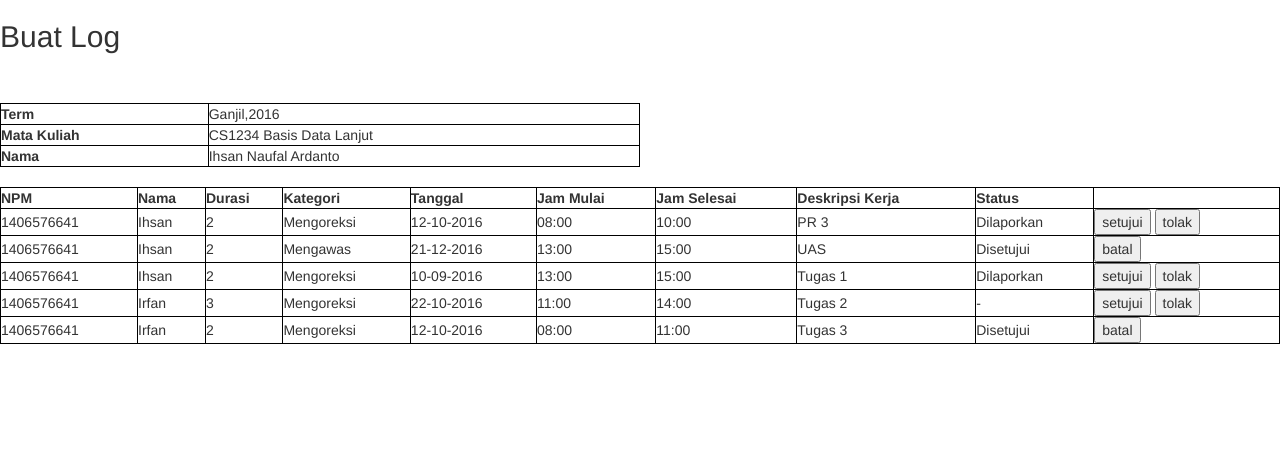
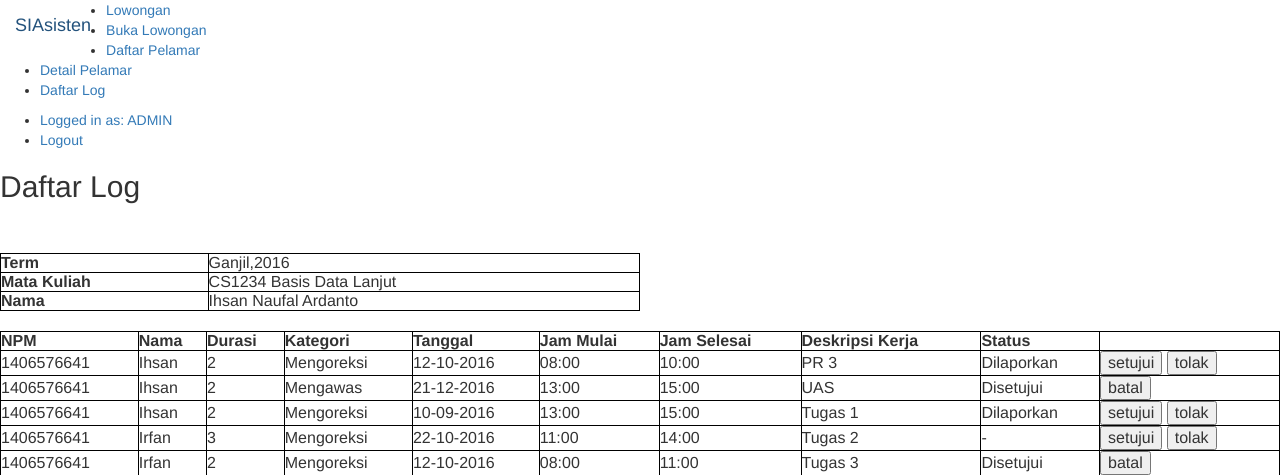
Before and after one commit to filzav/TKBasdat, a PHP site: page /dashboard/daftarLogUntukDosen.php in a window 1280 px wide. Shown: the top 475 px of the page. Run offline with PHP 8.4, Linux system fonts and the light colour scheme; the visitor is signed in with stand-in values (Sample User, id 1); some libraries are stand-ins or nearby versions.

Commit message:
update 20.22

```diff
--- a/Coding/dashboard/BuatLog.php
+++ b/Coding/dashboard/BuatLog.php
@@ -1,4 +1,8 @@
-
+<?php
+	session_start();
+	include "../navbar.php";
+	require "../database.php";
+?>
 <!DOCTYPE html>
 <html>
 	<head>
--- a/Coding/dashboard/DaftarAsistenPerMataKuliahUntukDosen.php
+++ b/Coding/dashboard/DaftarAsistenPerMataKuliahUntukDosen.php
@@ -1,3 +1,8 @@
+<?php
+	session_start();
+	include "../navbar.php";
+	require "../database.php";
+?>
 <html>
 	<title> Log Asistensi </title>
 	<head>
--- a/Coding/dashboard/DaftarLog.php
+++ b/Coding/dashboard/DaftarLog.php
@@ -1,3 +1,8 @@
+<?php
+	session_start();
+	include "../navbar.php";
+	require "../database.php";
+?>
 <html>
 	<title> Daftar Log </title>
 	<head>
--- a/Coding/dashboard/DaftarLogUntukDosen.php
+++ b/Coding/dashboard/DaftarLogUntukDosen.php
@@ -1,4 +1,8 @@
-
+<?php
+	session_start();
+	include "../navbar.php";
+	require "../database.php";
+?>
 <!DOCTYPE html>
 <html>
 	<head>
@@ -7,14 +11,14 @@
 				border: 1px solid black;
 			}
 		</style>
-		<title>Buat Log</title>
+		<title>Daftar Log</title>
 		<meta charset="utf-8">
 		<link rel="stylesheet" href="https://maxcdn.bootstrapcdn.com/bootstrap/3.3.7/css/bootstrap.min.css">
   		<script src="https://ajax.googleapis.com/ajax/libs/jquery/3.1.1/jquery.min.js"></script>
   		<script src="https://maxcdn.bootstrapcdn.com/bootstrap/3.3.7/js/bootstrap.min.js"></script>
 	</head>
 	<body>
-		<h2>Buat Log</h2> <br>
+		<h2>Daftar Log</h2> <br>
 		<br>
 		<table style="width: 50%">
 			<tr>
--- a/Coding/dashboard/LogAsisten.php
+++ b/Coding/dashboard/LogAsisten.php
@@ -1,3 +1,8 @@
+<?php
+	session_start();
+	include "../navbar.php";
+	require "../database.php";
+?>
 <html>
 	<title> Log Asistensi </title>
 	<head>
--- a/Coding/dashboard/LogAsistenUntukDosen.php
+++ b/Coding/dashboard/LogAsistenUntukDosen.php
@@ -1,3 +1,8 @@
+<?php
+	session_start();
+	include "../navbar.php";
+	require "../database.php";
+?>
 <html>
 	<title> Log Asistensi </title>
 	<head>
--- a/Coding/dashboard/daftarPelamar.php
+++ /dev/null
@@ -1,5 +0,0 @@
-<?php
-	session_start();
-	include "../navbar.php"
-?>
-LAMARAN
--- a/Coding/navbar.php
+++ b/Coding/navbar.php
@@ -9,6 +9,7 @@
 		$roleString = "MAHASISWA";
 		$roleFunctions = $roleFunctions . "<li><a href='lowongan.php'>Lowongan</a></li>";
 		$roleFunctions = $roleFunctions . "<li><a href='melihatLamaran.php'>Lamaran</a></li>";
+		$roleFunctions = $roleFunctions . "<li><a href='logAsisten.php'>Log Per Mata Kuliah</a></li>";
 		$roleFunctions = $roleFunctions . "<li><a href='daftarLog.php'>Log</a></li>";
 		$roleFunctions = $roleFunctions . "<li><a href='buatLog.php'>Buat Log</a></li>";
 		$roleIdentity = $roleIdentity . "<li><a href='profile.php'>$nama</a></li>";
@@ -19,7 +20,9 @@
 		$roleFunctions = $roleFunctions . "<li><a href='bukaLowongan.php'>Buka Lowongan</a></li>";
 		$roleFunctions = $roleFunctions . "<li><a href='melihatLamaran.php'>Daftar Pelamar</a></li>";
 		$roleFunctions = $roleFunctions . "<li><a href='detailPelamar.php'>Detail Pelamar</a></li>";
-		$roleFunctions = $roleFunctions . "<li><a href='log.php'>Log</a></li>";
+		$roleFunctions = $roleFunctions . "<li><a href='daftarAsistenPerMataKuliahUntukDosen.php'>Daftar Asisten</a></li>";
+		$roleFunctions = $roleFunctions . "<li><a href='daftarLogUntukDosen.php'>Daftar Log</a></li>";
+		$roleFunctions = $roleFunctions . "<li><a href='logAsistenUntukDosen.php'>Daftar Log Per Mata Kuliah</a></li>";
 	}
 	elseif ($role == "ADMIN") {
 		$roleString = "ADMIN";
@@ -27,7 +30,7 @@
 		$roleFunctions = $roleFunctions . "<li><a href='bukaLowongan.php'>Buka Lowongan</a></li>";
 		$roleFunctions = $roleFunctions . "<li><a href='melihatLamaran.php'>Daftar Pelamar</a></li>";
 		$roleFunctions = $roleFunctions . "<li><a href='detailPelamar.php'>Detail Pelamar</a></li>";
-		$roleFunctions = $roleFunctions . "<li><a href='log.php'>Log</a></li>";
+		$roleFunctions = $roleFunctions . "<li><a href='daftarLogUntukDosen.php'>Daftar Log</a></li>";
 	}
 	$roleIdentity = $roleIdentity . "<li><a href=#>Logged in as: $roleString</a></li>";
 ?>
```
